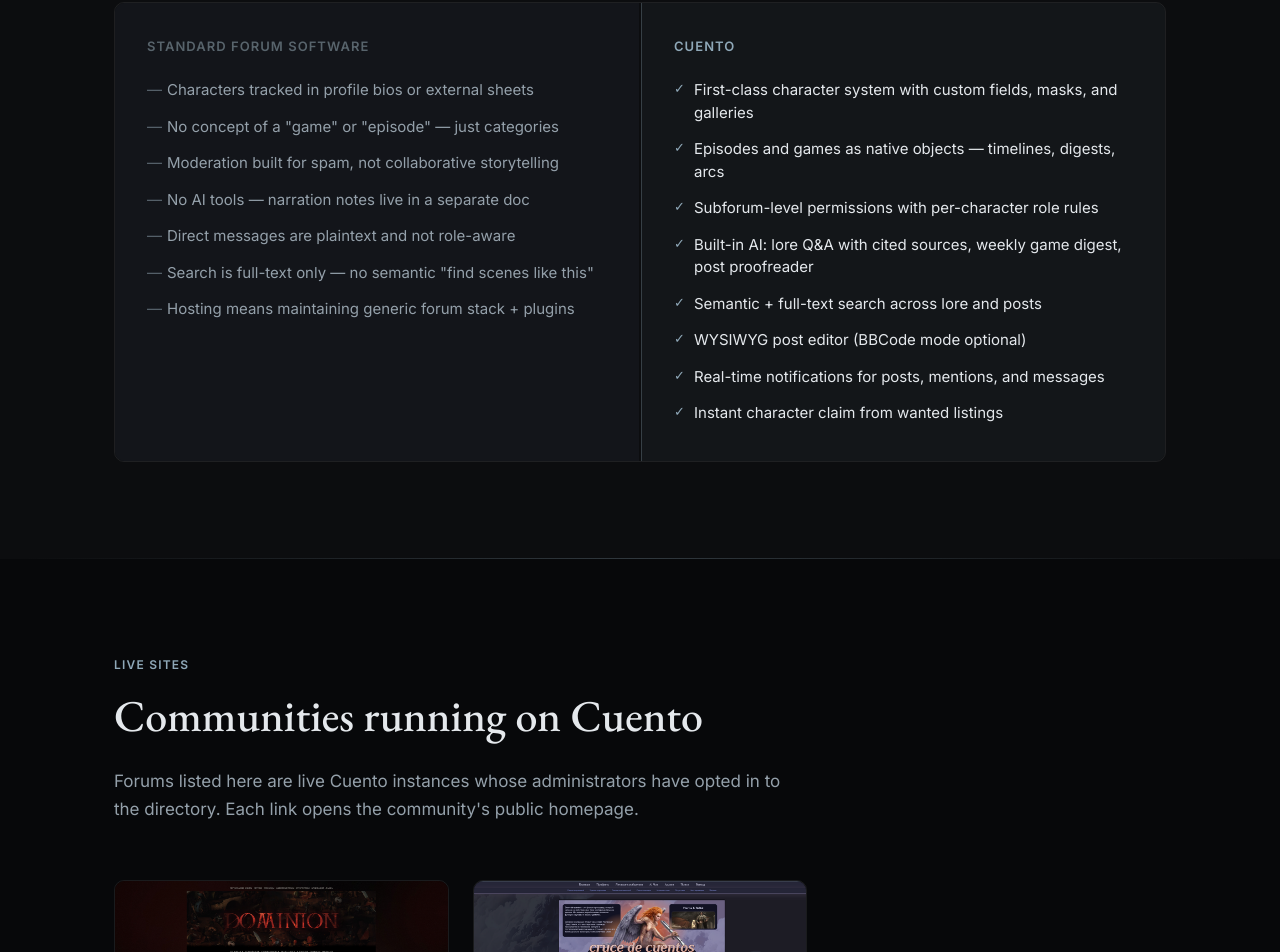
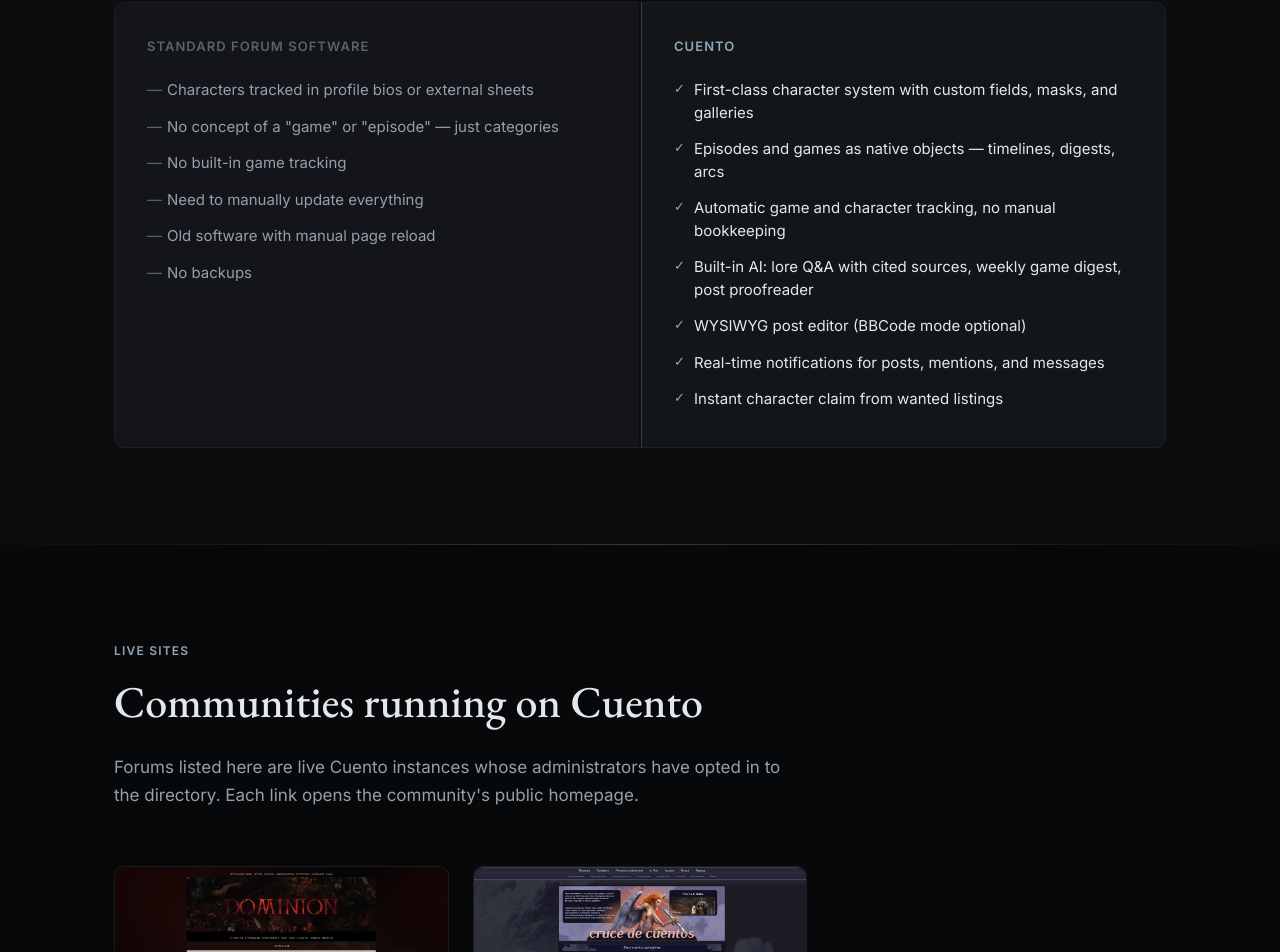
Before and after one commit to kate-makarova/cuento-site-2, an Eleventy site: page src/index.njk in a window 1280 px wide. Shown: the part 1694-2646 px from the top of the page. Built offline with nearby package versions, Linux system fonts and the light colour scheme; Eleventy itself is replaced by a stand-in of ours; files that its build step writes are made by us from their sources.

Commit message:
Update Why Cuento comparison lists
Standard forum: replace last five items with more tangible pain points
(no game tracking, manual updates, manual page reload, no backups).

Cuento: remove subforum permissions and search items; add automatic
game and character tracking in their place.

Co-Authored-By: Claude Sonnet 4.6 <noreply@anthropic.com>

```diff
--- a/src/index.njk
+++ b/src/index.njk
@@ -100,11 +100,10 @@ description: Cuento — forum software built for play-by-post roleplaying games.
           <ul class="compare-list">
             <li>Characters tracked in profile bios or external sheets</li>
             <li>No concept of a "game" or "episode" — just categories</li>
-            <li>Moderation built for spam, not collaborative storytelling</li>
-            <li>No AI tools — narration notes live in a separate doc</li>
-            <li>Direct messages are plaintext and not role-aware</li>
-            <li>Search is full-text only — no semantic "find scenes like this"</li>
-            <li>Hosting means maintaining generic forum stack + plugins</li>
+            <li>No built-in game tracking</li>
+            <li>Need to manually update everything</li>
+            <li>Old software with manual page reload</li>
+            <li>No backups</li>
           </ul>
         </div>
         <div class="compare-col compare-col--cuento">
@@ -112,9 +111,8 @@ description: Cuento — forum software built for play-by-post roleplaying games.
           <ul class="compare-list">
             <li>First-class character system with custom fields, masks, and galleries</li>
             <li>Episodes and games as native objects — timelines, digests, arcs</li>
-            <li>Subforum-level permissions with per-character role rules</li>
+            <li>Automatic game and character tracking, no manual bookkeeping</li>
             <li>Built-in AI: lore Q&A with cited sources, weekly game digest, post proofreader</li>
-            <li>Semantic + full-text search across lore and posts</li>
             <li>WYSIWYG post editor (BBCode mode optional)</li>
             <li>Real-time notifications for posts, mentions, and messages</li>
             <li>Instant character claim from wanted listings</li>
```
Also changed, not shown: src/ru/index.njk (+5 -7 lines).
